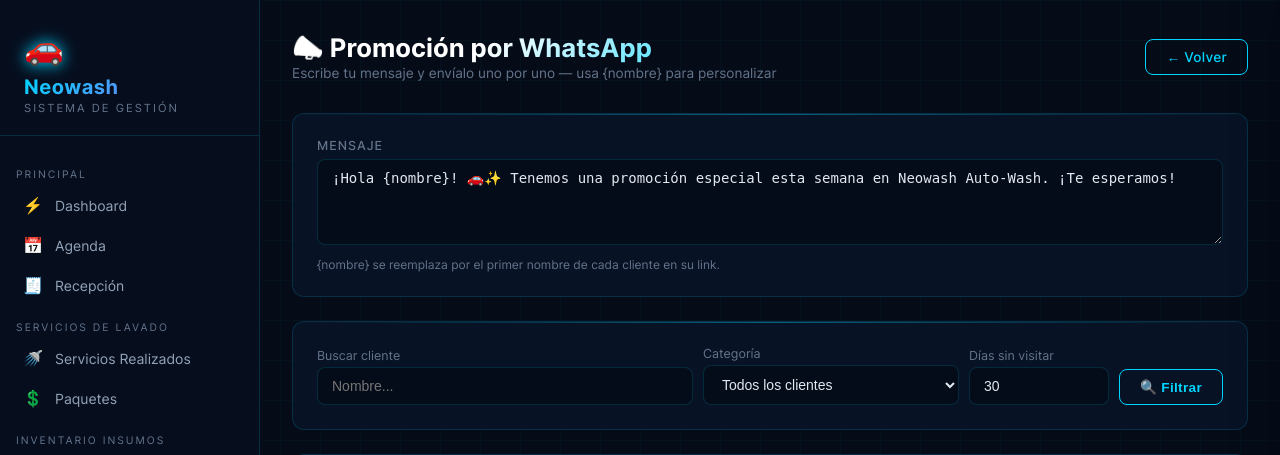
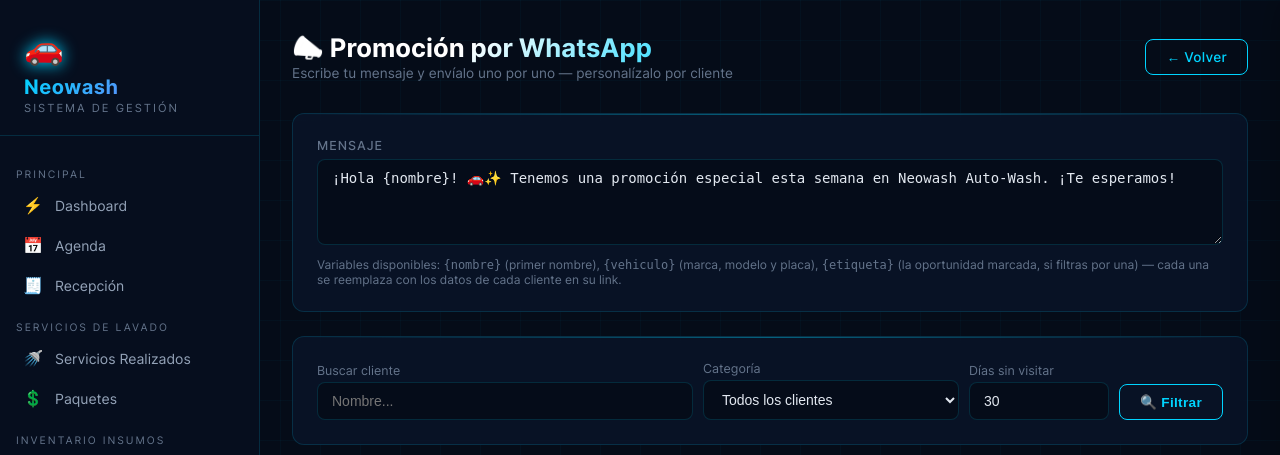
Before and after one commit to trejorinconluisangel-ship-it/Carwash, a Django app: page /clientes/promocion/ in a window 1280 px wide. Shown: the top 455 px of the page. Run offline with Django 5.2, Linux system fonts and the light colour scheme; data that the repository does not hold is empty.

Commit message:
Add: liga las oportunidades de cliente a un vehículo específico
- OportunidadCliente ahora puede asociarse a un Vehiculo del cliente
  (selector opcional al agregarla desde su perfil)
- El mensaje de Promoción por WhatsApp gana las variables {vehiculo} y
  {etiqueta}, que se llenan con los datos del vehículo específico y el
  servicio detectado — permite mensajes como "Tú y tu Mazda CX-5 son
  especiales para nosotros... le vendría bien Descontaminación de
  cristales" en vez de un mensaje genérico
- Mensaje sugerido distinto cuando filtras por una oportunidad, ya
  usando esas variables

```diff
--- a/clientes/models.py
+++ b/clientes/models.py
@@ -128,6 +128,9 @@
     producto que hoy no ofrecemos (o nos falta el insumo). Cuando ya esté
     disponible, se usa para filtrar a quién ofrecérselo por WhatsApp."""
     cliente = models.ForeignKey(Cliente, on_delete=models.CASCADE, related_name='oportunidades')
+    vehiculo = models.ForeignKey('Vehiculo', null=True, blank=True, on_delete=models.SET_NULL,
+                                 related_name='oportunidades',
+                                 help_text='El vehículo específico que necesita el servicio/producto (opcional)')
     etiqueta = models.CharField(max_length=100, help_text='Ej: Descontaminación de cristales, Pulido de faros...')
     notas = models.TextField(blank=True, help_text='Detalle de por qué le serviría (opcional)')
     atendida = models.BooleanField(default=False)
--- a/clientes/views.py
+++ b/clientes/views.py
@@ -38,7 +38,7 @@
     )
 
     base_qs = Cliente.objects.exclude(whatsapp='').prefetch_related(
-        'vehiculos', 'servicios', 'oportunidades',
+        'vehiculos', 'servicios', 'oportunidades__vehiculo',
     )
     if q:
         base_qs = base_qs.filter(nombre__icontains=q)
@@ -59,10 +59,22 @@
         c.es_multi_vehiculo = c.num_vehiculos_calc > 1
         c.es_cumple_mes = bool(c.fecha_nacimiento and c.fecha_nacimiento.month == hoy.month)
         c.es_premio_grande = c.visitas_lealtad >= VISITAS_PREMIO_GRANDE
+        c.oportunidad_actual = None
         if etiqueta:
             c.oportunidad_actual = next(
                 (o for o in c.oportunidades.all() if o.etiqueta == etiqueta and not o.atendida), None
             )
+        vehiculos_cliente = list(c.vehiculos.all())
+        vehiculo_ref = None
+        if c.oportunidad_actual and c.oportunidad_actual.vehiculo:
+            vehiculo_ref = c.oportunidad_actual.vehiculo
+        elif vehiculos_cliente:
+            vehiculo_ref = vehiculos_cliente[0]
+        if vehiculo_ref:
+            c.vehiculo_placeholder = ' '.join(p for p in [vehiculo_ref.marca, vehiculo_ref.modelo] if p)
+        else:
+            c.vehiculo_placeholder = 'tu auto'
+        c.etiqueta_placeholder = c.oportunidad_actual.etiqueta if c.oportunidad_actual else ''
         clientes_calc.append(c)
 
     conteos = {
@@ -152,7 +164,7 @@
         'total_gastado': total_gastado,
         'meta_pequeno': VISITAS_PREMIO_PEQUENO,
         'meta_grande': VISITAS_PREMIO_GRANDE,
-        'oportunidades': cliente.oportunidades.filter(atendida=False),
+        'oportunidades': cliente.oportunidades.filter(atendida=False).select_related('vehiculo'),
     })
 
 
@@ -163,8 +175,12 @@
     if request.method == 'POST':
         etiqueta = request.POST.get('etiqueta', '').strip()
         notas = request.POST.get('notas', '').strip()
+        vehiculo_id = request.POST.get('vehiculo_id')
+        vehiculo = None
+        if vehiculo_id:
+            vehiculo = get_object_or_404(Vehiculo, pk=vehiculo_id, cliente=cliente)
         if etiqueta:
-            OportunidadCliente.objects.create(cliente=cliente, etiqueta=etiqueta, notas=notas)
+            OportunidadCliente.objects.create(cliente=cliente, vehiculo=vehiculo, etiqueta=etiqueta, notas=notas)
             messages.success(request, 'Oportunidad agregada.')
         else:
             messages.error(request, 'Escribe una etiqueta para la oportunidad.')
--- a/templates/clientes/promocion_masiva.html
+++ b/templates/clientes/promocion_masiva.html
@@ -5,15 +5,19 @@
 <div class="topbar">
   <div>
     <div class="page-title">📣 Promoción por WhatsApp</div>
-    <div class="page-subtitle">Escribe tu mensaje y envíalo uno por uno — usa {% templatetag openbrace %}nombre{% templatetag closebrace %} para personalizar</div>
+    <div class="page-subtitle">Escribe tu mensaje y envíalo uno por uno — personalízalo por cliente</div>
   </div>
   <a href="{% url 'cliente_lista' %}" class="btn btn-outline">← Volver</a>
 </div>
 
 <div class="card mb-3">
   <label class="form-label">Mensaje</label>
-  <textarea id="mensajePromo" class="form-control" rows="4">¡Hola {nombre}! 🚗✨ Tenemos una promoción especial esta semana en Neowash Auto-Wash. ¡Te esperamos!</textarea>
-  <div class="text-muted mt-1" style="font-size:.75rem;">{% templatetag openbrace %}nombre{% templatetag closebrace %} se reemplaza por el primer nombre de cada cliente en su link.</div>
+  <textarea id="mensajePromo" class="form-control" rows="4">{% if etiqueta %}¡Hola {nombre}! Tú y tu {vehiculo} son especiales para nosotros 🚗✨ Notamos que le vendría muy bien nuestro servicio de {etiqueta}. ¿Te interesa agendar una cita para hacérselo?{% else %}¡Hola {nombre}! 🚗✨ Tenemos una promoción especial esta semana en Neowash Auto-Wash. ¡Te esperamos!{% endif %}</textarea>
+  <div class="text-muted mt-1" style="font-size:.75rem;">
+    Variables disponibles: <code>{% templatetag openbrace %}nombre{% templatetag closebrace %}</code> (primer nombre),
+    <code>{% templatetag openbrace %}vehiculo{% templatetag closebrace %}</code> (marca, modelo y placa),
+    <code>{% templatetag openbrace %}etiqueta{% templatetag closebrace %}</code> (la oportunidad marcada, si filtras por una) — cada una se reemplaza con los datos de cada cliente en su link.
+  </div>
 </div>
 
 <!-- ── Filtro por categoría ──────────────────────────────────── -->
@@ -91,6 +95,7 @@
           <td class="text-green" style="font-size:.85rem;">${{ c.total_gastado_calc|floatformat:0 }}</td>
           {% if etiqueta %}
           <td class="text-muted" style="font-size:.78rem; max-width:200px;">
+            {% if c.oportunidad_actual.vehiculo %}<div class="text-cyan" style="font-weight:600;">{{ c.oportunidad_actual.vehiculo }}</div>{% endif %}
             {% if c.oportunidad_actual.notas %}{{ c.oportunidad_actual.notas|truncatechars:60 }}{% else %}—{% endif %}
             <a href="{% url 'cliente_detalle' c.pk %}#oportunidades" class="text-cyan" style="display:block; font-size:.72rem;">Ver perfil</a>
           </td>
@@ -98,6 +103,7 @@
           <td>
             <a href="#" target="_blank" class="btn btn-sm promo-send-btn"
                data-numero="{{ c.numero_whatsapp }}" data-nombre="{{ c.primer_nombre }}"
+               data-vehiculo="{{ c.vehiculo_placeholder }}" data-etiqueta="{{ c.etiqueta_placeholder }}"
                style="background:rgba(0,255,136,0.15); color:var(--green); border:1px solid rgba(0,255,136,0.35);">
               💬 Enviar
             </a>
@@ -137,8 +143,10 @@
       const plantilla = textarea.value;
       botones.forEach(btn => {
         const numero = btn.dataset.numero;
-        const nombre = btn.dataset.nombre || '';
-        const mensaje = plantilla.split('{nombre}').join(nombre);
+        const mensaje = plantilla
+          .split('{nombre}').join(btn.dataset.nombre || '')
+          .split('{vehiculo}').join(btn.dataset.vehiculo || '')
+          .split('{etiqueta}').join(btn.dataset.etiqueta || '');
         btn.href = `https://wa.me/${numero}?text=${encodeURIComponent(mensaje)}`;
       });
     }
```
Also changed, not shown: templates/clientes/cliente_detalle.html (+14 -0 lines), clientes/migrations/0005_oportunidadcliente_vehiculo.py (added).
